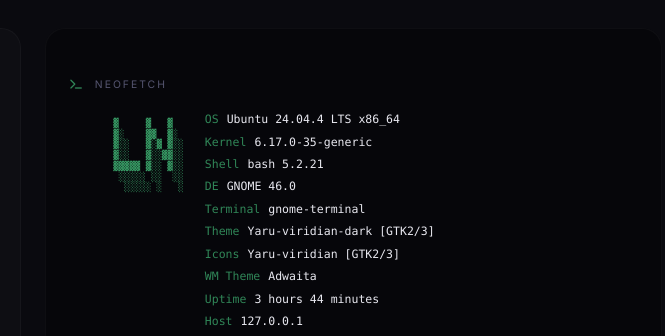
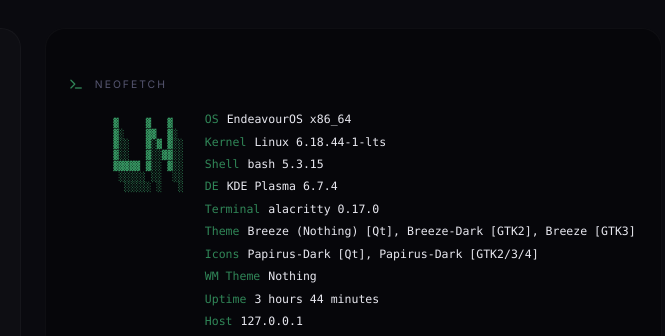
Before and after one commit to ghostfaccee/ghostfaccee.github.io, a plain HTML site: page index.html in a window 1280 px wide. Shown: the part 1159-1495 px from the top of the page, 504-1169 px from the left. Drawn offline with Linux system fonts and the light colour scheme.

Commit message:
Update index.html

```diff
--- a/index.html
+++ b/index.html
@@ -919,14 +919,16 @@
           ░░░░░ ░   ░
                     </div>
                     <div class="info">
-                        <div class="line"><span class="key">OS</span><span class="value">Ubuntu 24.04.4 LTS x86_64</span></div>
-                        <div class="line"><span class="key">Kernel</span><span class="value">6.17.0-35-generic</span></div>
-                        <div class="line"><span class="key">Shell</span><span class="value">bash 5.2.21</span></div>
-                        <div class="line"><span class="key">DE</span><span class="value">GNOME 46.0</span></div>
-                        <div class="line"><span class="key">Terminal</span><span class="value">gnome-terminal</span></div>
-                        <div class="line"><span class="key">Theme</span><span class="value">Yaru-viridian-dark [GTK2/3]</span></div>
-                        <div class="line"><span class="key">Icons</span><span class="value">Yaru-viridian [GTK2/3]</span></div>
-                        <div class="line"><span class="key">WM Theme</span><span class="value">Adwaita</span></div>
+                        <div class="line"><span class="key">OS</span><span class="value">EndeavourOS x86_64</span></div>
+                        <div class="line"><span class="key">Kernel</span><span class="value">Linux 6.18.44-1-lts</span></div>
+                        <div class="line"><span class="key">Shell</span><span class="value">bash 5.3.15</span></div>
+                        <div class="line"><span class="key">DE</span><span class="value">KDE Plasma 6.7.4</span></div>
+                        <div class="line"><span class="key">Terminal</span><span class="value">alacritty 0.17.0</span></div>
+                        <div class="line"><span class="key">Theme</span><span class="value">Breeze (Nothing) [Qt], Breeze-Dark [GTK2], Breeze [GTK3]
+</span></div>
+                        <div class="line"><span class="key">Icons</span><span class="value">Papirus-Dark [Qt], Papirus-Dark [GTK2/3/4]
+</span></div>
+                        <div class="line"><span class="key">WM Theme</span><span class="value">Nothing</span></div>
                         <div class="line"><span class="key">Uptime</span><span class="value">3 hours 44 minutes</span></div>
                         <div class="line"><span class="key">Host</span><span class="value">127.0.0.1</span></div>
                         <div class="line"><span class="key">Port</span><span class="value">8000</span></div>
```
